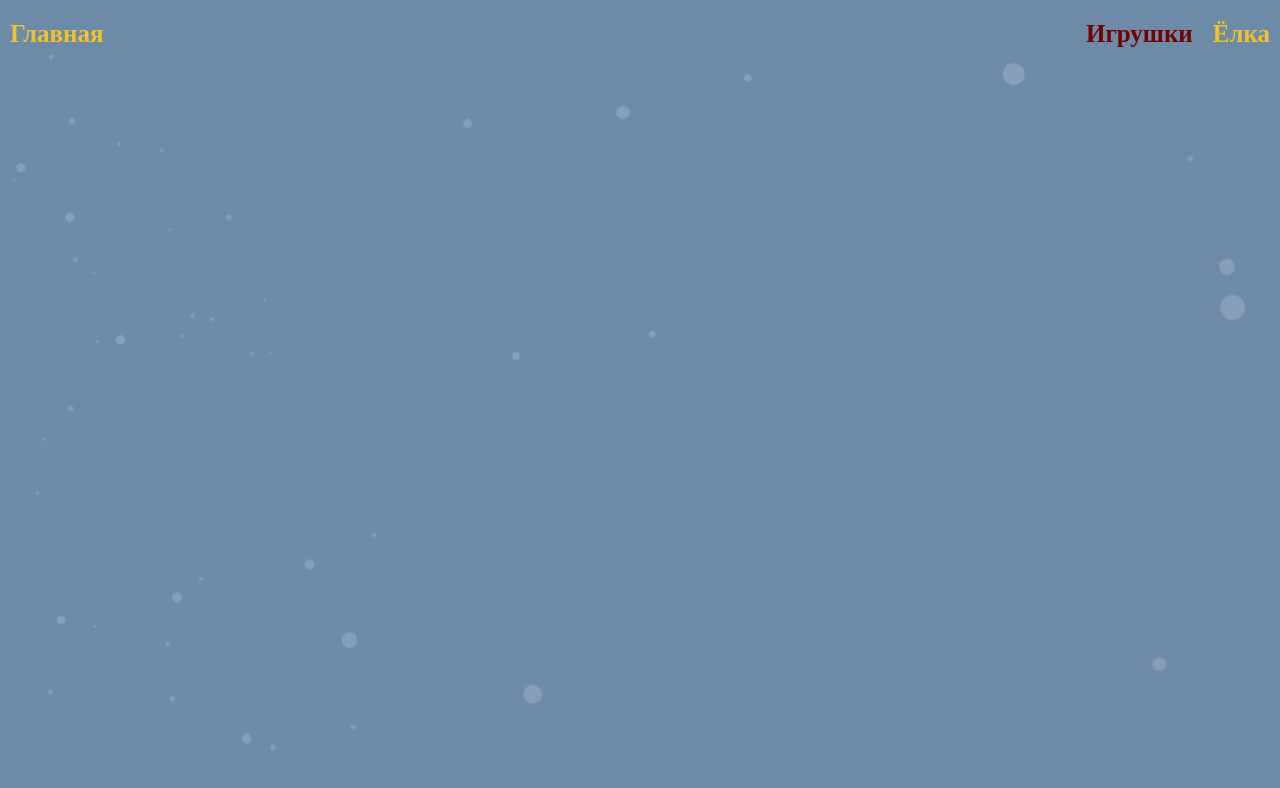
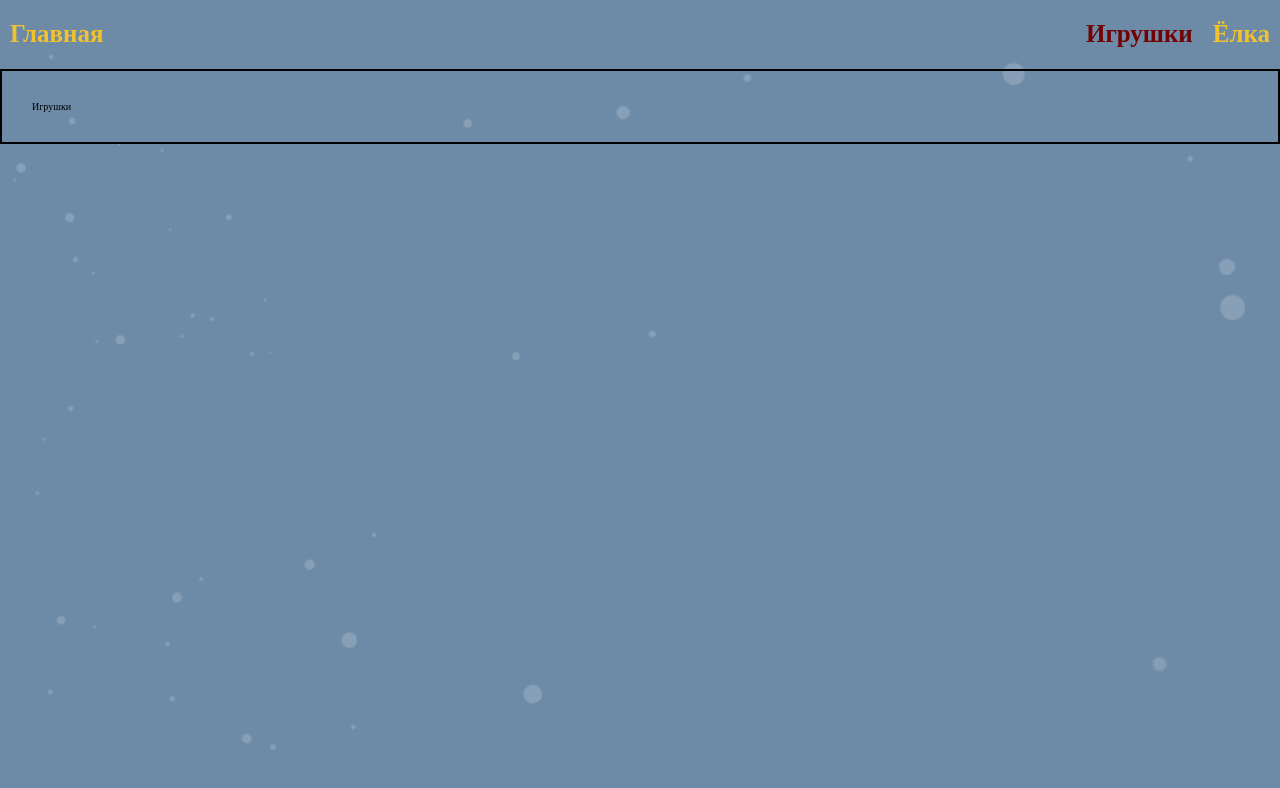
Before and after one commit to anastasia19141918/christmas-task, a website: page game.html in a window 1280 px wide. Drawn offline with Linux system fonts and the light colour scheme.

Commit message:
feat: add active toys

```diff
--- a/game.html
+++ b/game.html
@@ -21,7 +21,7 @@
   </header>
   <main class="game-main">
 
-    <section class="toys">
+    <section class="toys toys__main__active ">
       <div class="wrapper">
         <div class="toys__main">
           Игрушки
--- a/src/ts/btns.ts
+++ b/src/ts/btns.ts
@@ -24,4 +24,4 @@ function getSection (element) {
     christmasTree.classList.add('christmas-tree__main__active');
     toys.classList.remove('toys__main__active');
   }
-}
+};
```
